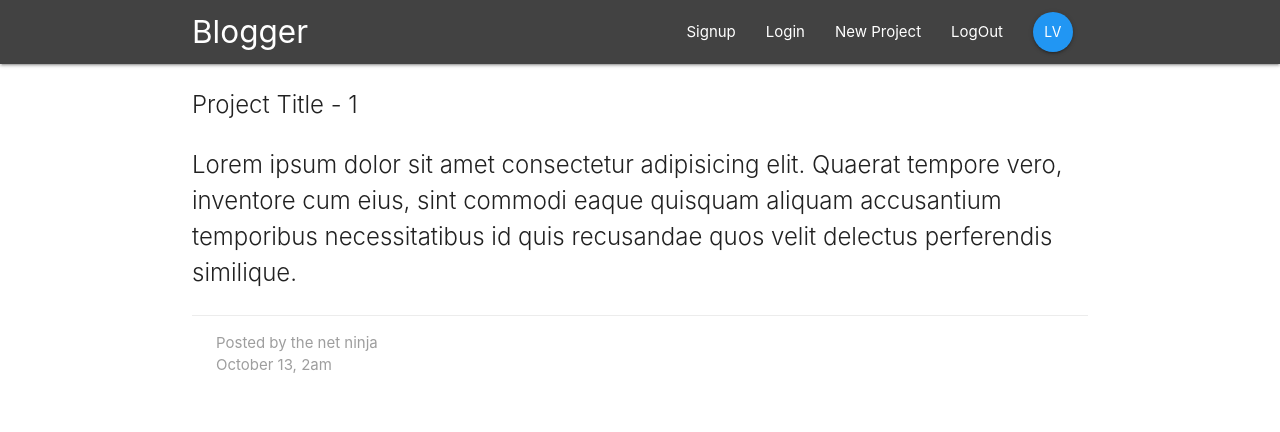
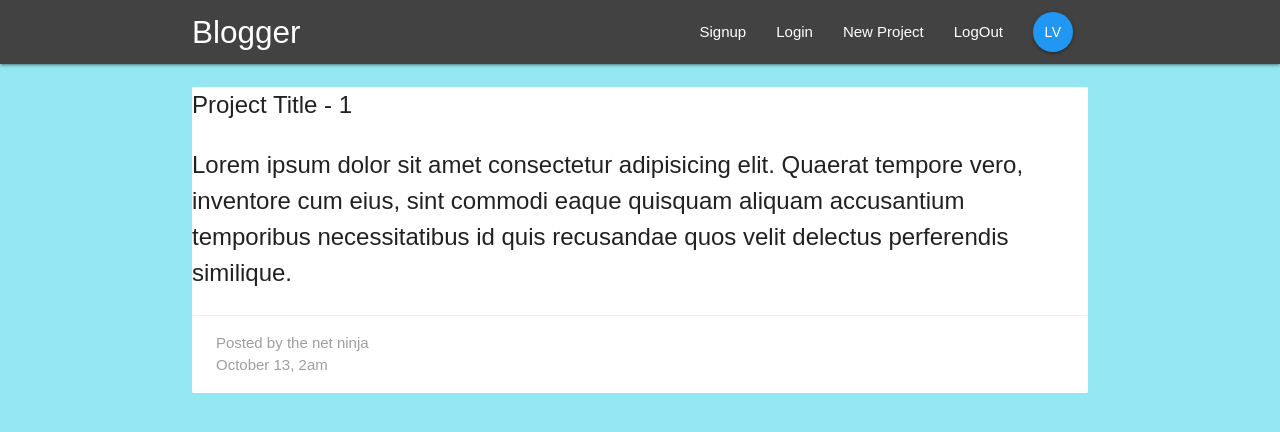
Before and after one commit to Leovaldez42/react-blog, a React (Create React App) app: page /project/1 in a window 1280 px wide. Shown: the top 432 px of the page. Built offline with nearby package versions, Linux system fonts and the light colour scheme.

Commit message:
styled the page

```diff
--- a/src/components/layout/SignedInLinks.js
+++ b/src/components/layout/SignedInLinks.js
@@ -5,7 +5,7 @@ export const SignedInLinks = () => {
     return (
         <div>
             <ul className="right">
-                <li> <NavLink to="/"> New Project </NavLink> </li>
+                <li> <NavLink to="/create"> New Project </NavLink> </li>
                 <li> <NavLink to="/"> LogOut</NavLink> </li>
                 <li> <NavLink to="/" className="btn btn-floating blue darken-5"> LV </NavLink> </li>
             </ul>
--- a/src/components/layout/SignedOutLinks.js
+++ b/src/components/layout/SignedOutLinks.js
@@ -5,8 +5,8 @@ export const SignedOutLinks = () => {
     return (
         <div>
             <ul className="right">
-                <li> <NavLink to="/"> Signup </NavLink> </li>
-                <li> <NavLink to="/"> Login </NavLink> </li>
+                <li> <NavLink to="/signup"> Signup </NavLink> </li>
+                <li> <NavLink to="/signin"> Login </NavLink> </li>
             </ul>
         </div>
     )
--- a/src/index.css
+++ b/src/index.css
@@ -1,13 +1,31 @@
+html{
+  min-height: 100%;
+}
+
 body {
   margin: 0;
-  font-family: -apple-system, BlinkMacSystemFont, 'Segoe UI', 'Roboto', 'Oxygen',
-    'Ubuntu', 'Cantarell', 'Fira Sans', 'Droid Sans', 'Helvetica Neue',
-    sans-serif;
-  -webkit-font-smoothing: antialiased;
-  -moz-osx-font-smoothing: grayscale;
+  padding: 0;
+  font-family:  sans-serif;
+  background: blue;
+  background-size: 100%;
+  background-position: bottom;
+  background-color: #95e8f3;
+  min-height: 100%;
 }
 
-code {
-  font-family: source-code-pro, Menlo, Monaco, Consolas, 'Courier New',
-    monospace;
+form{
+  padding: 20px;
+  margin-top: 60px;
 }
+
+form button, form h5{
+  margin: 20px 0;
+}
+
+input[type=text]:not(.browser-default):focus:not([readonly]),
+input[type=email]:not(.browser-default):focus:not([readonly]),
+input[type=password]:not(.browser-default):focus:not([readonly]),
+textarea.materialize-textarea:focus:not([readonly]){
+  border-color: #ec407a;
+  box-shadow: none;
+}
```
